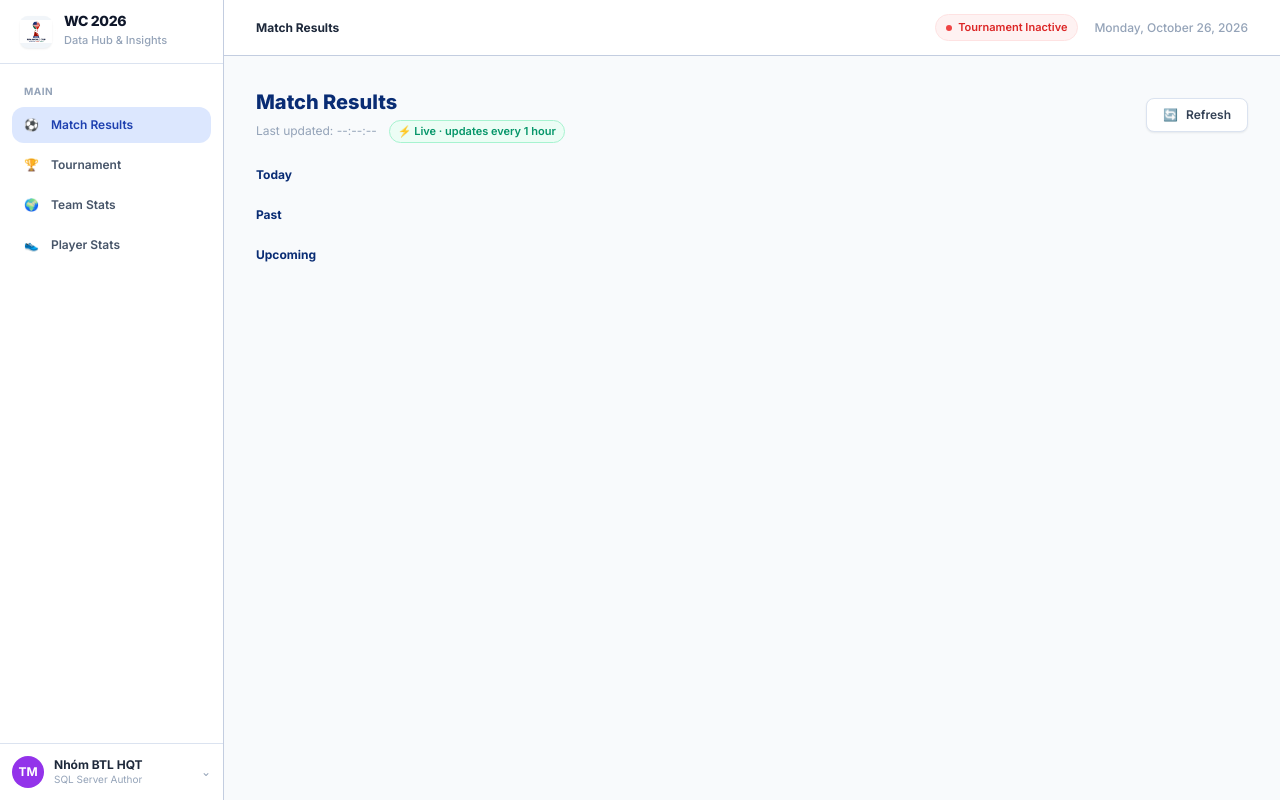
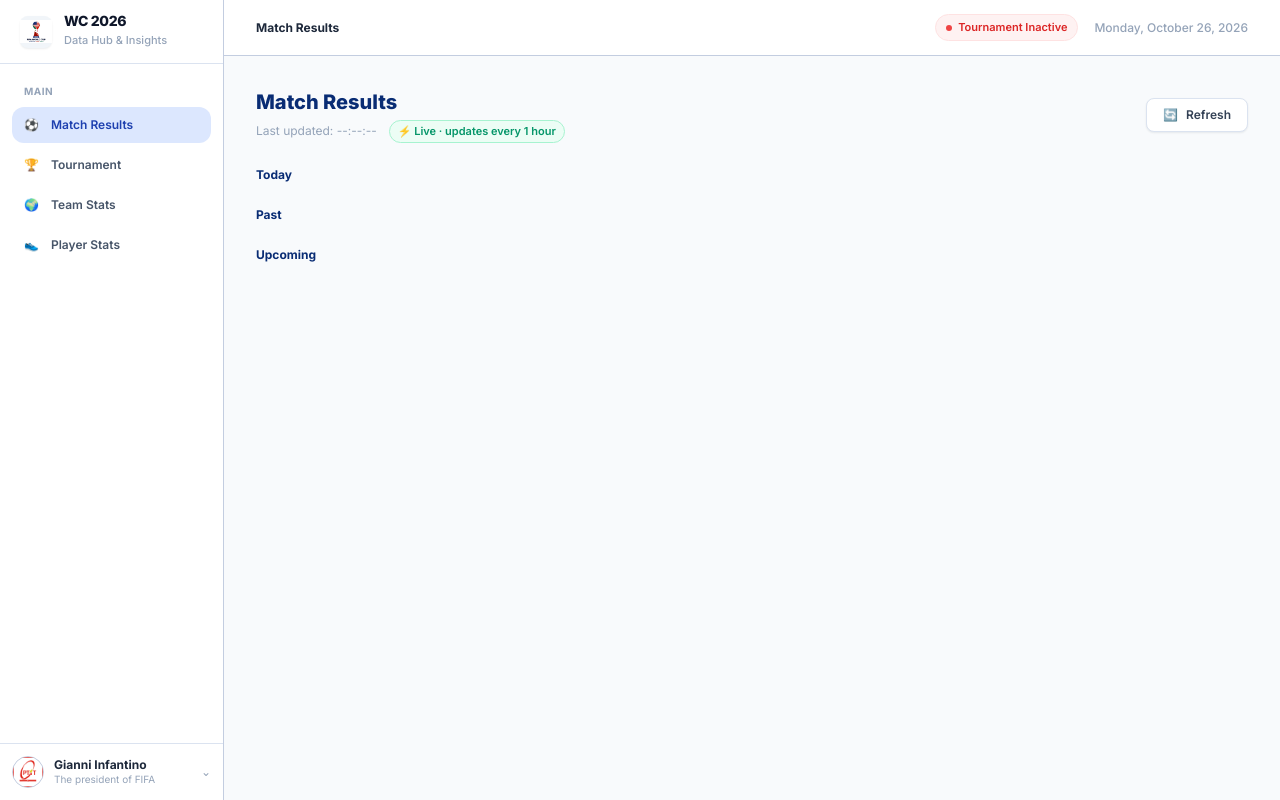
Before and after one commit to nxbac2106/Prj_WC26_MANAGEMENT, a plain HTML site: page public/index.html in a window 1280 px wide. Drawn offline with nearby package versions, Linux system fonts and the light colour scheme; no server answers.

Commit message:
update footer -  author

```diff
--- a/public/index.html
+++ b/public/index.html
@@ -78,12 +78,10 @@
       <!-- Footer Tác giả -->
       <div class="p-3 border-t border-slate-100 flex items-center justify-between">
         <div class="flex items-center gap-2.5">
-          <div class="w-8 h-8 rounded-full bg-purple-600 text-white text-xs font-bold flex items-center justify-center">
-            TM
-          </div>
+          <img src="/logo-ptit.png" alt="PTIT" class="w-8 h-8 rounded-full object-contain shrink-0 bg-white border border-slate-200">
           <div>
-            <p class="text-xs font-bold text-slate-800 leading-tight">Nhóm BTL HQT</p>
-            <p class="text-[10px] text-slate-400">SQL Server Author</p>
+            <p class="text-xs font-bold text-slate-800 leading-tight">Gianni Infantino</p>
+            <p class="text-[10px] text-slate-400">The president of FIFA</p>
           </div>
         </div>
         <span class="text-slate-400 text-xs">⌄</span>
```
Also changed, not shown: public/logo-ptit.png (added).
